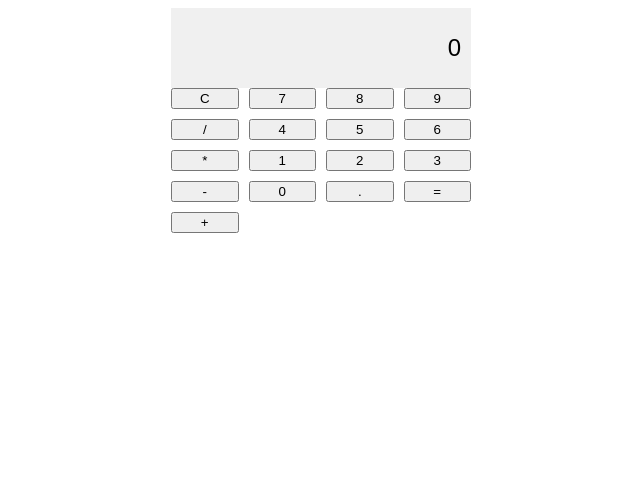
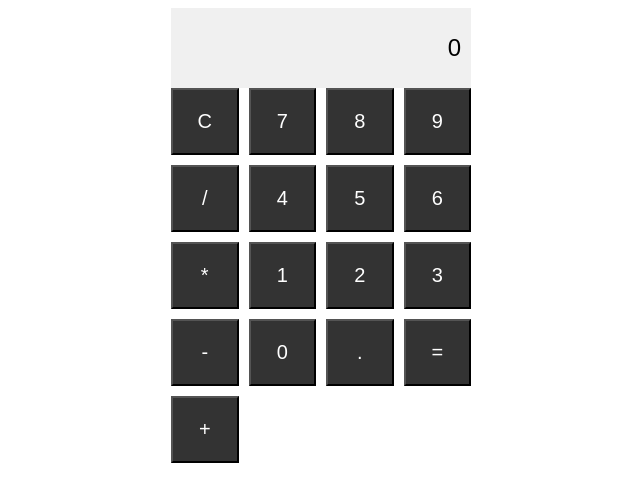
Before and after one commit to Alpattex/Calculator, a plain HTML site: page index.html in a window 1280 px wide. Shown: the whole page, without its empty margins (319-959 px from the left). Drawn offline with Linux system fonts and the light colour scheme.

Commit message:
Further customizing Layout

```diff
--- a/styles.css
+++ b/styles.css
@@ -19,3 +19,18 @@
     grid-template-columns: repeat(4, 1fr);
     gap: 10px;
 }
+
+
+.button {
+    background-color: #333;
+    color: white;
+    font-size: 20px;
+    padding: 20px;
+    text-align: center;
+    cursor: pointer;
+}
+
+.button.equal {
+    background-color: #f0f0f0;
+    color: #333;
+}
```
